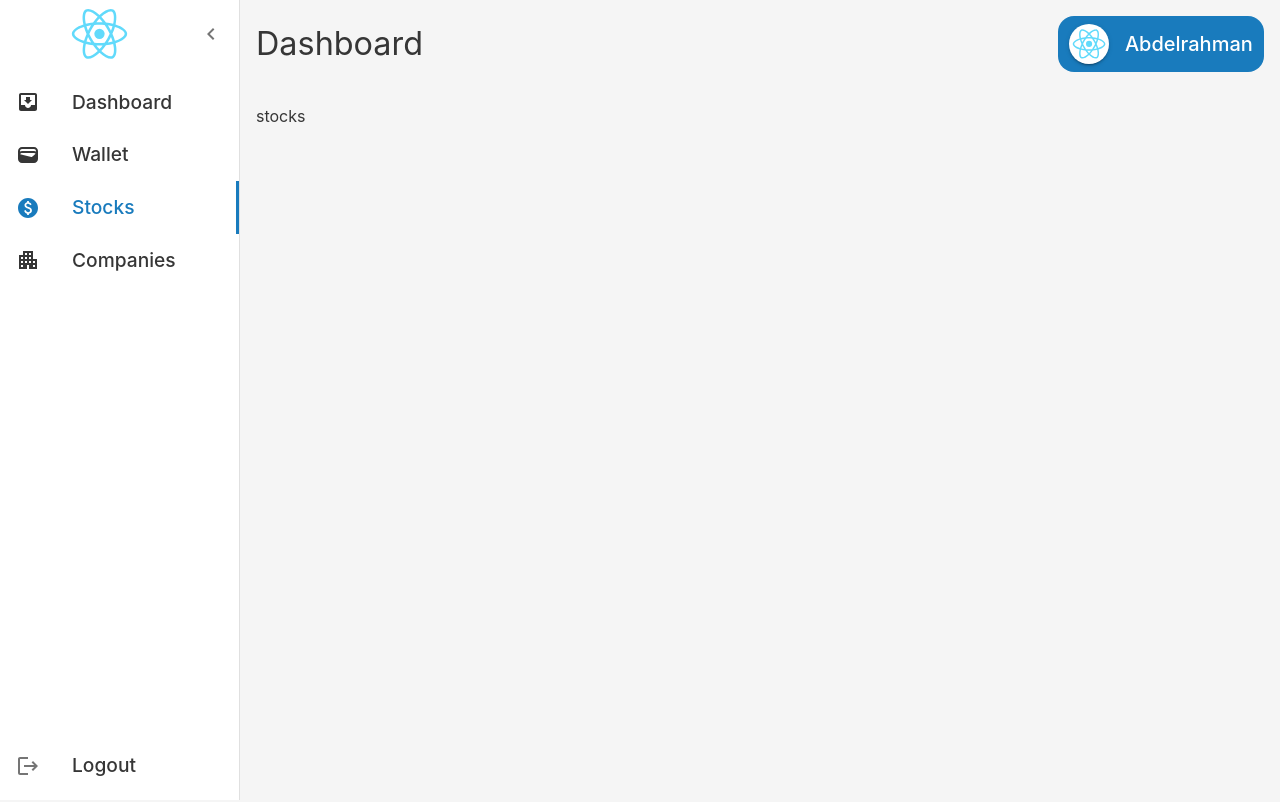
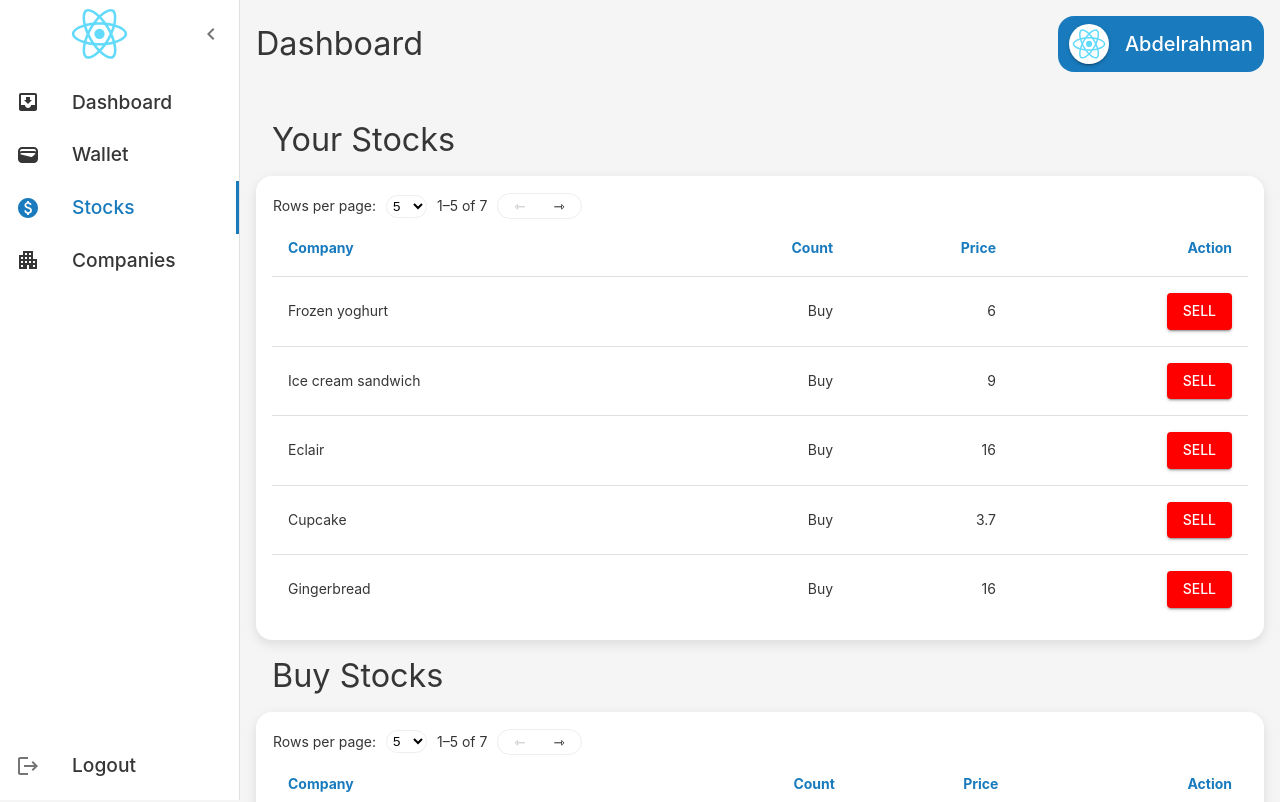
Before and after one commit to Abd-ELrahmanHamza/Stock-Market-Trading, a React (Create React App) app: page /stocks in a window 1280 px wide. Shown: the top 802 px of the page. Built offline with nearby package versions, Linux system fonts and the light colour scheme.

Commit message:
Finish stocks tab

```diff
--- a/src/presentation/App.tsx
+++ b/src/presentation/App.tsx
@@ -3,6 +3,7 @@ import Investor from "./pages/Investor/Investor";
 import { CssBaseline, ThemeProvider } from "@mui/material";
 import { theme } from "./theme";
 import InvestorDashboard from "./pages/Investor/InvestorDashboard";
+import InvestorStocks from "./pages/Investor/InvestorStocks";
 
 const router = createBrowserRouter([
   {
@@ -23,7 +24,7 @@ const router = createBrowserRouter([
       },
       {
         path: "stocks",
-        element: <div>stocks</div>,
+        element: <InvestorStocks />,
       },
     ],
   },
--- /dev/null
+++ b/src/presentation/components/Button.tsx
@@ -0,0 +1,23 @@
+import { Button } from "@mui/material";
+
+interface Props {
+  children: React.ReactNode;
+  props: any;
+}
+const SellButton = ({ children, props }: Props) => {
+  return (
+    <Button variant="contained" color="error" {...props}>
+      {children}
+    </Button>
+  );
+};
+
+const BuyButton = ({ children, props }: Props) => {
+  return (
+    <Button variant="contained" color="primary" {...props}>
+      {children}
+    </Button>
+  );
+};
+
+export { SellButton, BuyButton };
--- /dev/null
+++ b/src/presentation/features/Stocks.tsx
@@ -0,0 +1,210 @@
+import * as React from "react";
+import { styled } from "@mui/material/styles";
+import Table from "@mui/material/Table";
+import TableBody from "@mui/material/TableBody";
+import TableCell, { tableCellClasses } from "@mui/material/TableCell";
+import TableContainer from "@mui/material/TableContainer";
+import TableHead from "@mui/material/TableHead";
+import TableRow from "@mui/material/TableRow";
+import Paper from "@mui/material/Paper";
+import { Card } from "../components/Card";
+import {
+  TablePagination,
+  tablePaginationClasses as classes,
+} from "@mui/base/TablePagination";
+const StyledTableCell = styled(TableCell)(({ theme }) => ({
+  [`&.${tableCellClasses.head}`]: {
+    color: theme.palette.primary.main,
+    fontWeight: "bold",
+  },
+}));
+
+const StyledTableRow = styled(TableRow)(({ theme }) => ({
+  "&:last-child td, &:last-child th": {
+    border: 0,
+  },
+}));
+
+const CustomTablePagination = styled(TablePagination)(
+  ({ theme }) => `
+  & .${classes.spacer} {
+    display: none;
+  }
+
+  & .${classes.toolbar}  {
+    display: flex;
+    flex-direction: column;
+    align-items: flex-start;
+    gap: 10px;
+
+    @media (min-width: 768px) {
+      flex-direction: row;
+      align-items: center;
+    }
+  }
+
+  & .${classes.selectLabel} {
+    margin: 0;
+  }
+
+  & .${classes.select}{
+    padding: 2px;
+    border: 1px solid ${
+      theme.palette.mode === "dark"
+        ? theme.palette.grey[800]
+        : theme.palette.grey[200]
+    };
+    border-radius: 50px;
+    background-color: transparent;
+
+    &:hover {
+      background-color: ${
+        theme.palette.mode === "dark"
+          ? theme.palette.grey[800]
+          : theme.palette.grey[50]
+      };
+    }
+
+    &:focus {
+      outline: 1px solid ${
+        theme.palette.mode === "dark"
+          ? theme.palette.primary.main
+          : theme.palette.primary.light
+      };
+    }
+  }
+
+  & .${classes.displayedRows} {
+    margin: 0;
+
+    @media (min-width: 768px) {
+      margin-left: auto;
+    }
+  }
+
+  & .${classes.actions} {
+    padding: 2px;
+    border: 1px solid ${
+      theme.palette.mode === "dark"
+        ? theme.palette.grey[800]
+        : theme.palette.grey[200]
+    };
+    border-radius: 50px;
+    text-align: center;
+  }
+
+  & .${classes.actions} > button {
+    margin: 0 8px;
+    border: transparent;
+    border-radius: 2px;
+    background-color: transparent;
+
+    &:hover {
+      background-color: ${
+        theme.palette.mode === "dark"
+          ? theme.palette.grey[800]
+          : theme.palette.grey[50]
+      };
+    }
+
+    &:focus {
+      outline: 1px solid ${
+        theme.palette.mode === "dark"
+          ? theme.palette.primary.main
+          : theme.palette.primary.light
+      };
+    }
+  }
+  `
+);
+
+function createData(
+  name: string,
+  calories: string,
+  fat: number,
+  carbs: number
+) {
+  return { name, calories, fat, carbs };
+}
+
+const rows = [
+  createData("Frozen yoghurt", "Buy", 6.0, 24),
+  createData("Ice cream sandwich", "Buy", 9.0, 37),
+  createData("Eclair", "Buy", 16.0, 24),
+  createData("Cupcake", "Buy", 3.7, 67),
+  createData("Gingerbread", "Buy", 16.0, 49),
+  createData("AAAA", "Buy", 16.0, 49),
+  createData("BBBB", "Buy", 16.0, 49),
+];
+
+export default function Stocks({
+  ActionComponent,
+}: {
+  ActionComponent: React.ReactElement;
+}) {
+  const [page, setPage] = React.useState(0);
+  const [rowsPerPage, setRowsPerPage] = React.useState(5);
+
+  const handleChangePage = (
+    event: React.MouseEvent<HTMLButtonElement> | null,
+    newPage: number
+  ) => {
+    setPage(newPage);
+  };
+
+  const handleChangeRowsPerPage = (event: any) => {
+    setRowsPerPage(parseInt(event.target.value, 10));
+    setPage(0);
+  };
+
+  return (
+    <Card>
+      <CustomTablePagination
+        rowsPerPageOptions={[5, 10, 25]}
+        count={rows.length}
+        rowsPerPage={rowsPerPage}
+        page={page}
+        onPageChange={handleChangePage}
+        onRowsPerPageChange={handleChangeRowsPerPage}
+      />
+      <TableContainer
+        sx={{
+          boxShadow: "none",
+        }}
+        component={Paper}
+      >
+        <Table>
+          <TableHead>
+            <TableRow>
+              <StyledTableCell>Company</StyledTableCell>
+              <StyledTableCell align="right">Count</StyledTableCell>
+              <StyledTableCell align="right">Price</StyledTableCell>
+              <StyledTableCell align="right">Action</StyledTableCell>
+            </TableRow>
+          </TableHead>
+          <TableBody>
+            {rows
+              .slice(
+                page * rowsPerPage,
+                Math.min(page * rowsPerPage + rowsPerPage, rows.length)
+              )
+              .map((row) => (
+                <StyledTableRow key={row.name}>
+                  <StyledTableCell component="th" scope="row">
+                    {row.name}
+                  </StyledTableCell>
+                  <StyledTableCell align="right">
+                    {row.calories}
+                  </StyledTableCell>
+                  <StyledTableCell align="right">{row.fat}</StyledTableCell>
+                  <StyledTableCell align="right">
+                    {ActionComponent}
+                  </StyledTableCell>
+                </StyledTableRow>
+              ))}
+          </TableBody>
+        </Table>
+      </TableContainer>
+    </Card>
+  );
+}
--- /dev/null
+++ b/src/presentation/pages/Investor/InvestorStocks.tsx
@@ -0,0 +1,36 @@
+import { Box, Typography } from "@mui/material";
+import Stocks from "../../features/Stocks";
+import {BuyButton, SellButton} from "../../components/Button";
+
+const InvestorStocks = () => {
+  return (
+    <Box>
+      <Box>
+        <Typography variant="h4" sx={{ padding: "1rem" }}>
+          Your Stocks
+        </Typography>
+        <Stocks
+          ActionComponent={
+            <SellButton props={{ onClick: () => console.log("Sell") }}>
+              Sell
+            </SellButton>
+          }
+        />
+      </Box>
+      <Box>
+        <Typography variant="h4" sx={{ padding: "1rem" }}>
+          Buy Stocks
+        </Typography>
+        <Stocks
+          ActionComponent={
+            <BuyButton props={{ onClick: () => console.log("Buy") }}>
+              Buy
+            </BuyButton>
+          }
+        />
+      </Box>
+    </Box>
+  );
+};
+
+export default InvestorStocks;
```
